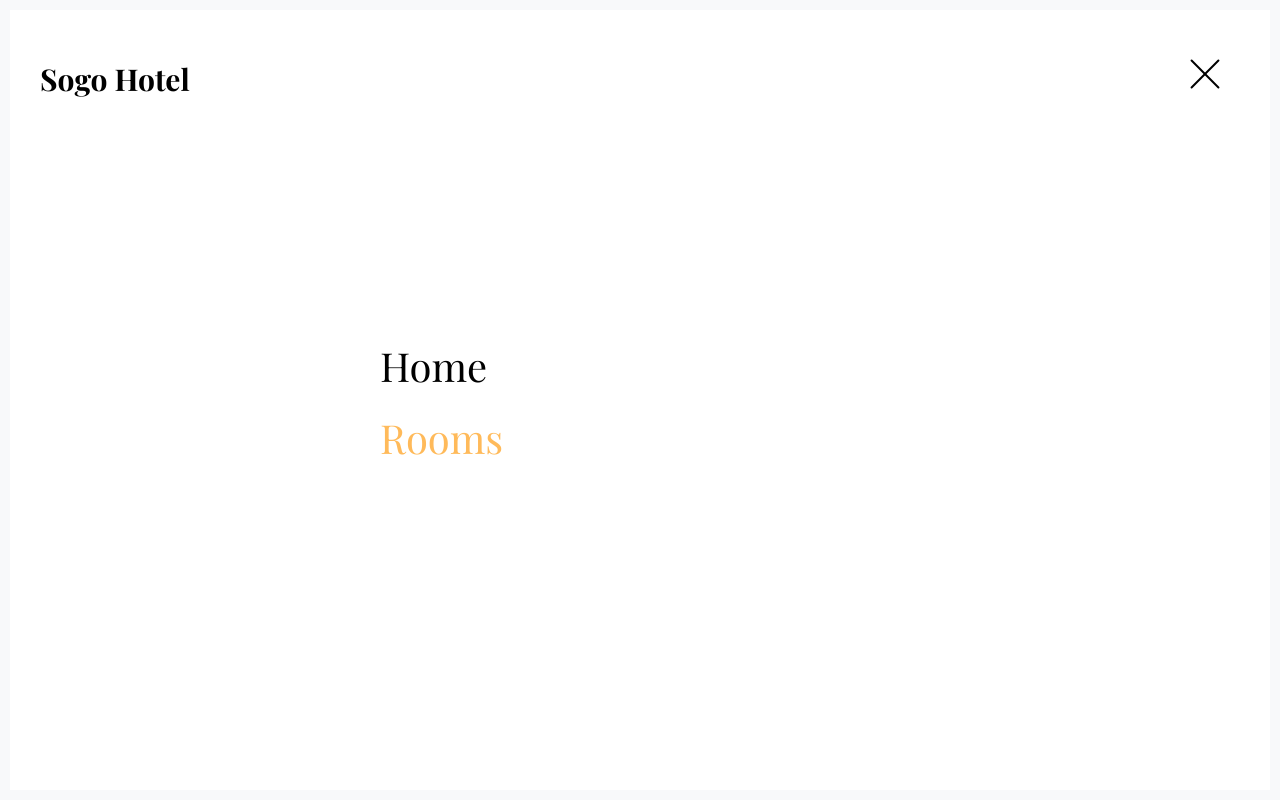
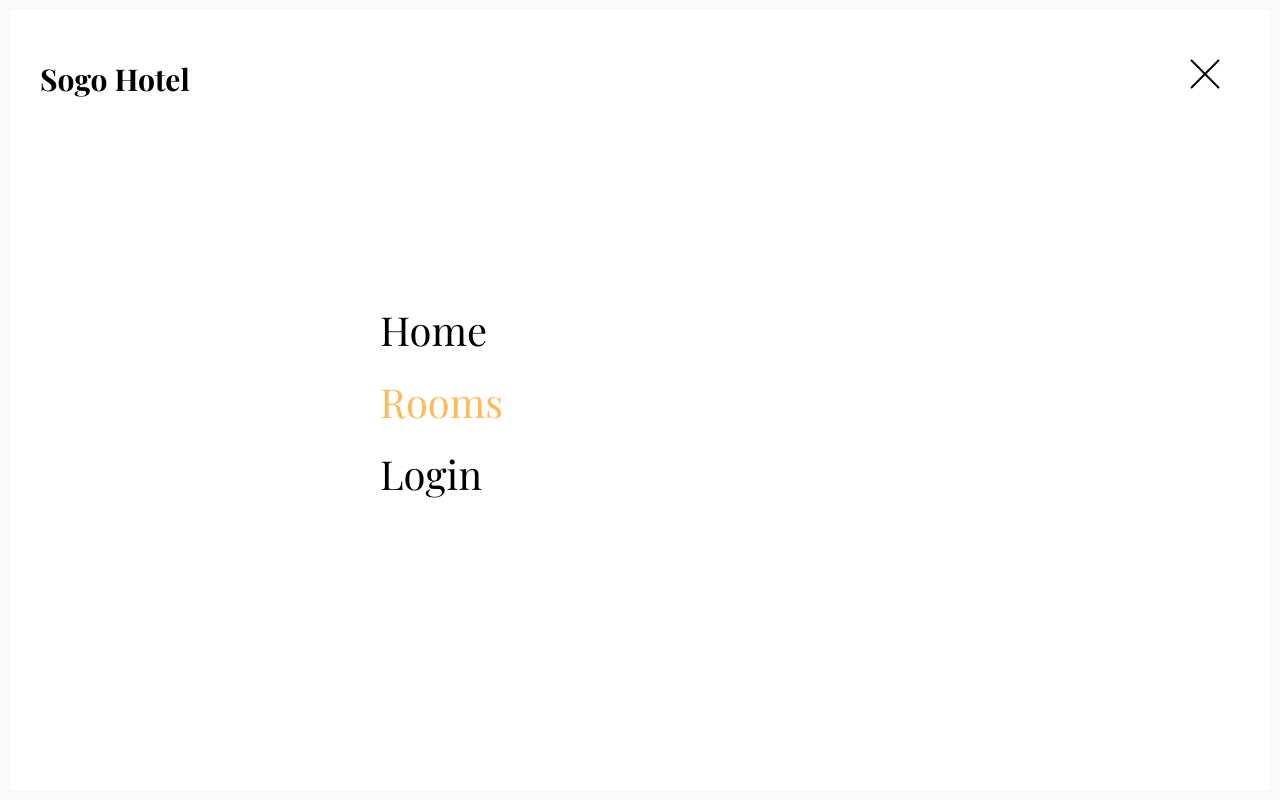
Before and after one commit to Kurarensu/Sophiered.github.io, a plain HTML site: page rooms.html in a window 1280 px wide. Both pictures are taken after a click on the element 1204 px from the left and 82 px from the top of the page. Shown: the top 800 px of the page. Drawn offline with nearby package versions, Linux system fonts and the light colour scheme; some icons are missing; files whose address does not match are found by name; a web font is replaced by a local one.

Commit message:
2nd commit

```diff
--- a/rooms.html
+++ b/rooms.html
@@ -3,7 +3,7 @@
   <head>
     <meta charset="utf-8">
     <meta http-equiv="X-UA-Compatible" content="IE=edge">
-    <title>Sogo Hotel by Colorlib.com</title>
+    <title>Sophiered Hotel</title>
     <meta name="viewport" content="width=device-width, initial-scale=1, shrink-to-fit=no">
     <meta name="description" content="" />
     <meta name="keywords" content="" />
@@ -48,6 +48,7 @@
                       <ul class="list-unstyled menu">
                         <li><a href="index.html">Home</a></li>
                         <li class="active"><a href="rooms.html">Rooms</a></li>
+                        <li><a href="login.html">Login</a></li>
                         <!-- <li><a href="about.html">About</a></li>
                         <li><a href="events.html">Events</a></li>
                         <li><a href="contact.html">Contact</a></li>
```
Also changed, not shown: index.html (+1 -1 lines), login.html (+1 -1 lines).
